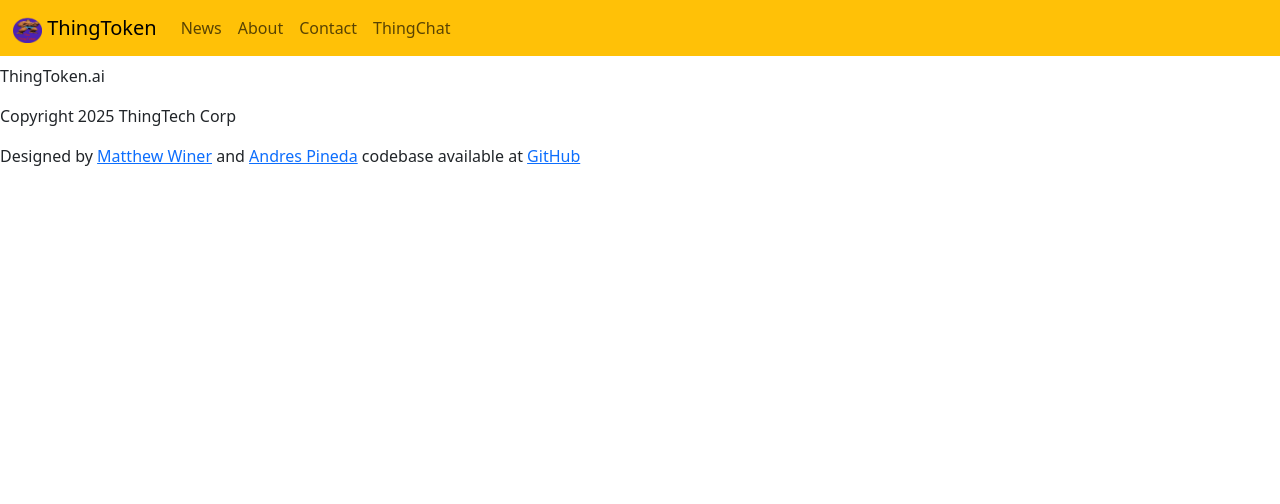
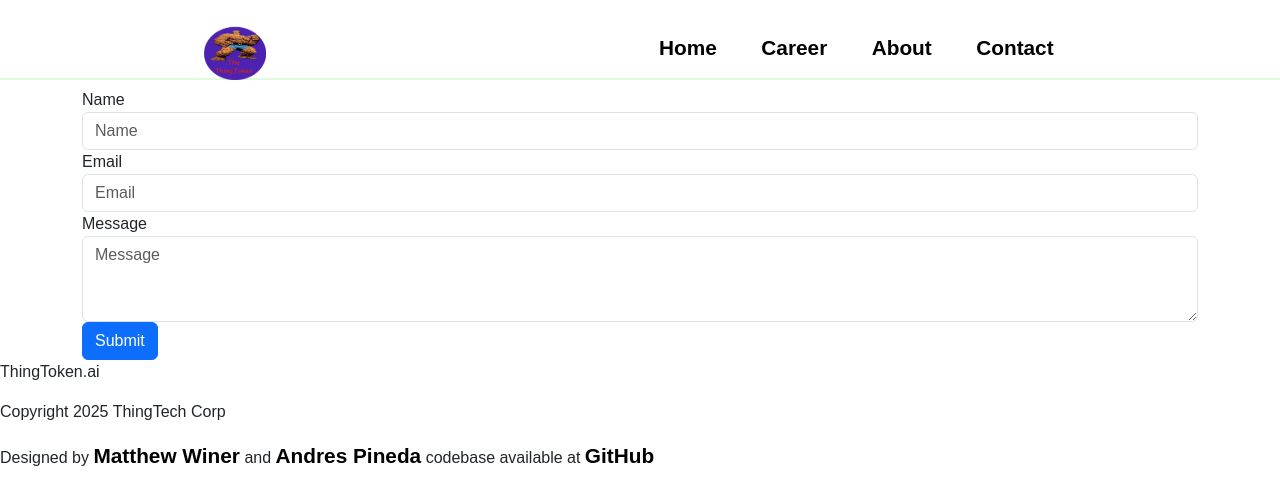
Before and after one commit to matwin04/thingtoken.ai, a website: page views/contact.html in a window 1280 px wide. Drawn offline with nearby package versions, Linux system fonts and the light colour scheme; files that its build step writes are made by us from their sources.

Commit message:
thingburger

```diff
--- a/public/scripts/navbar.js
+++ b/public/scripts/navbar.js
@@ -1,8 +1,6 @@
-function navbarClick() {
-    var x = document.getElementById("thingNav");
-    if (x.className === "topnav") {
-        x.className += "responsive";
-    } else {
-        x.className = "topnav";
-    }
-}
+const hamburger = document.querySelector(".hamburger-menu");
+const navMenu = document.querySelector(".nav-menu");
+
+hamburger.addEventListener("click", () => {
+    navMenu.classList.toggle("hide");
+});
--- a/public/styles/thingnav.css
+++ b/public/styles/thingnav.css
@@ -1,56 +1,92 @@
-@import url("https://fonts.googleapis.com/css2?family=Michroma&display=swap");
-@import url("https://fonts.googleapis.com/css2?family=Bebas+Neue&family=Inter:wght@300;400;600&family=Poppins:wght@300;400;600&display=swap");
-@import url("https://fonts.googleapis.com/css2?family=Material+Icons");
-@import url("https://cdnjs.cloudflare.com/ajax/libs/font-awesome/4.7.0/css/font-awesome.min.css");
+* {
+    box-sizing: border-box;
+    margin: 0;
+    padding: 0;
+    transition: all 0.4s;
+}
+body {
+    font-family: sans-serif;
+}
+a {
+    text-decoration: none;
+    color: black;
+    font-size: 1.3rem;
+    font-weight: bold;
+}
 
-.topnav {
+/* navbar styling */
+.navbar {
+    display: flex;
+    height: 5rem;
+    justify-content: space-between;
+    align-items: center;
+    padding-top: 1rem;
+    border-bottom: 2px solid rgb(223, 251, 219);
+}
+
+/* logo style  */
+.logo img {
+    width: 4rem;
+    height: 4rem;
+    margin-left: 1rem;
+}
+
+.hamburger-menu {
+    padding-right: 1.5rem;
+    cursor: pointer;
+}
+
+.hamburger-menu .line {
+    display: block;
+    width: 2.5rem;
+    height: 2px;
+    margin-bottom: 10px;
     background-color: black;
-    overflow: hidden;
-    color: white;
+    cursor: pointer;
 }
-.topnav a {
-    float: left;
-    color: white;
+
+.nav-menu {
+    position: fixed;
+    width: 94%;
+    top: 6rem;
+    left: 18px;
+    background-color: rgb(255, 255, 255);
+    font-weight: 600;
+}
+.nav-menu a {
     display: block;
     text-align: center;
-    padding: 14px 16px;
-    text-decoration: none;
-    font-size: 16px;
+    padding: 5px 0;
 }
-.topnav a:hover {
-    background-color: deeppink;
-    color: aquamarine;
+.nav-menu a:hover {
+    background-color: rgb(223, 251, 219);
 }
-.topnav a.active {
-    background-color: yellow;
-    color: black;
-}
-.topnav .icon {
+
+.hide {
     display: none;
 }
-/* Responsive Navbar Items */
-@media screen and (max-width: 600px) {
-    .topnav a:not(:first-child) {
+
+/* for Desktop view  */
+@media screen and (min-width: 600px) {
+    .navbar {
+        justify-content: space-around;
+    }
+    .nav-menu {
+        display: block;
+        position: static;
+        width: auto;
+        margin-right: 20px;
+        background: none;
+    }
+    .nav-menu a {
+        display: inline-block;
+        padding: 15px 20px;
+    }
+    .nav-menu a:hover {
+        background-color: rgb(223, 251, 219);
+        border-radius: 5px;
+    }
+    .hamburger-menu {
         display: none;
     }
-    .topnav a.icon {
-        float: right;
-        display: block;
-    }
 }
-
-@media screen and (max-width: 600px) {
-    .topnav.responsive {
-        position: relative;
-    }
-    .topnav.responsive a.icon {
-        position: absolute;
-        right: 0;
-        top: 0;
-    }
-    .topnav.responsive a {
-        float: none;
-        display: block;
-        text-align: left;
-    }
-}
--- a/views/contact.html
+++ b/views/contact.html
@@ -2,11 +2,37 @@
 <html lang="en">
 <head>
     <meta charset="UTF-8">
+    <link rel="stylesheet" href="https://cdn.jsdelivr.net/npm/bootstrap@5.3.2/dist/css/bootstrap.min.css" />
     <title>{{title}}</title>
 </head>
 <body>
 {{> navbar}}
 <h1>{{title}}</h1>
+<div class="container">
+    <form action="/contact" method="post">
+        <div class="form-group">
+            <label for="name">Name</label>
+            <input type="text" class="form-control" id="name" name="name" placeholder="Name">
+        </div>
+        <div class="form-group">
+            <label for="email">Email</label>
+            <input type="email" class="form-control" id="email" name="email" placeholder="Email">
+        </div>
+
+        <div class="form-group">
+            <label for="message">Message</label>
+            <textarea class="form-control" id="message" rows="3" name="message" placeholder="Message"></textarea>
+        </div>
+
+        <button type="submit" class="btn btn-primary">Submit</button>
+    </form>
+</div>
+
+
 {{> footer}}
+<script>
+    window.va = window.va || function () { (window.vaq = window.vaq || []).push(arguments); };
+</script>
+<script defer src="/_vercel/insights/script.js"></script>
 </body>
 </html>
--- a/views/partials/navbar.html
+++ b/views/partials/navbar.html
@@ -1,32 +1,34 @@
-<link rel="stylesheet" href="https://cdn.jsdelivr.net/npm/bootstrap@5.3.2/dist/css/bootstrap.min.css" />
-<nav class="navbar navbar-expand-sm bg-warning">
-  <div class="container-fluid">
-    <a class="navbar-brand" href="/">
-      <img src="/public/images/thingtoken.png" width="30" height="30" class="d-inline-block align-top" alt="" />
-      ThingToken
-    </a>
+<!doctype html>
+<html lang="en">
+  <head>
+    <meta charset="UTF-8" />
+    <meta http-equiv="X-UA-Compatible" content="IE=edge" />
+    <meta name="viewport" content="width=device-width, initial-scale=1.0" />
+    <link rel="stylesheet" href="/public/styles/thingnav.css" />
+    <title>Responsive Navbar</title>
+  </head>
 
-    <button class="navbar-toggler" type="button" data-bs-toggle="collapse" data-bs-target="#collapsibleNavbar">
-      <span class="navbar-toggler-icon"></span>
-    </button>
-
-    <div class="collapse navbar-collapse" id="collapsibleNavbar">
-      <ul class="navbar-nav">
-        <li class="nav-item">
-          <a class="nav-link" href="/news">News</a>
-        </li>
-        <li class="nav-item">
-          <a class="nav-link" href="/about">About</a>
-        </li>
-        <li class="nav-item">
-          <a class="nav-link" href="/contact">Contact</a>
-        </li>
-        <li class="nav-item">
-          <a class="nav-link" href="/chat">ThingChat</a>
-        </li>
-      </ul>
-    </div>
-  </div>
-</nav>
-<script src="https://cdn.jsdelivr.net/npm/bootstrap@5.3.2/dist/js/bootstrap.bundle.min.js"></script>
-<link href="https://fonts.googleapis.com/icon?family=Material+Icons" rel="stylesheet" />
+  <body>
+    <header>
+      <nav class="navbar">
+        <div class="logo">
+          <a href="/">
+            <img src="/public/images/thingtoken.png" alt="gfg_logo" />
+          </a>
+        </div>
+        <div class="hamburger-menu">
+          <span class="line"></span>
+          <span class="line"></span>
+          <span class="line"></span>
+        </div>
+        <div class="nav-menu hide">
+          <a href="#">Home</a>
+          <a href="#">Career</a>
+          <a href="#">About</a>
+          <a href="#">Contact</a>
+        </div>
+      </nav>
+    </header>
+  </body>
+  <script src="/public/scripts/navbar.js"></script>
+</html>
```
